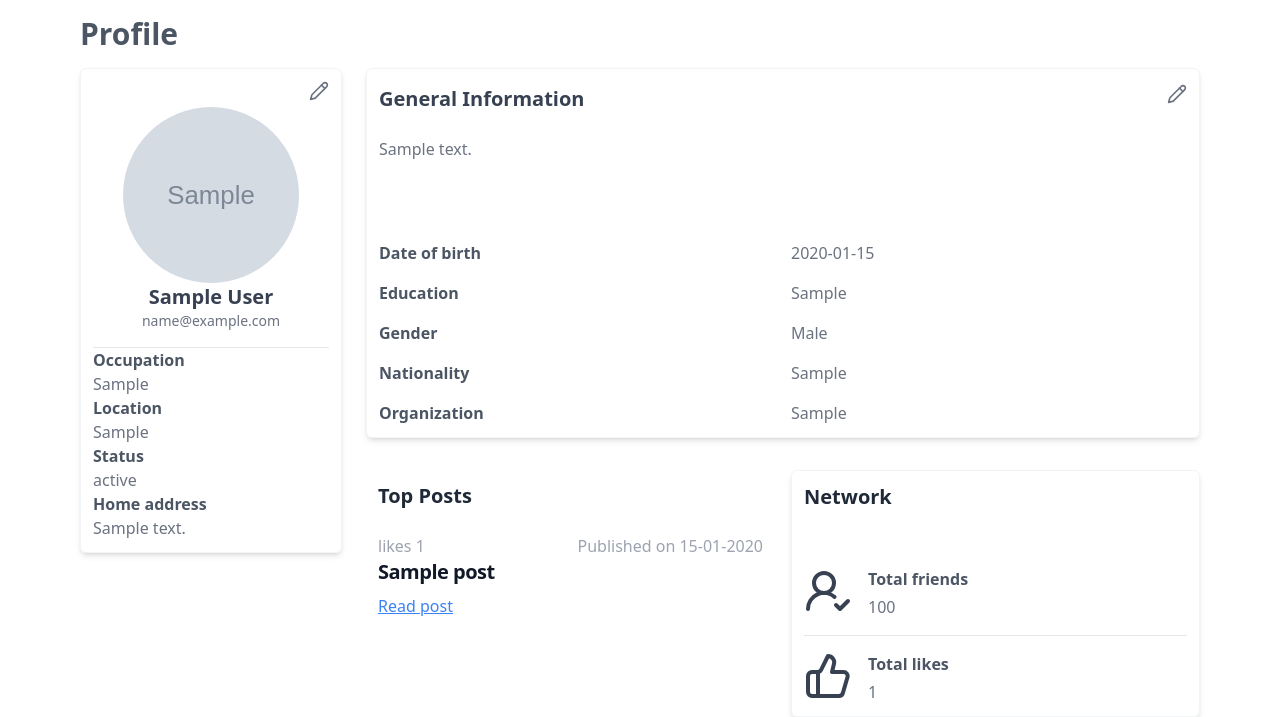
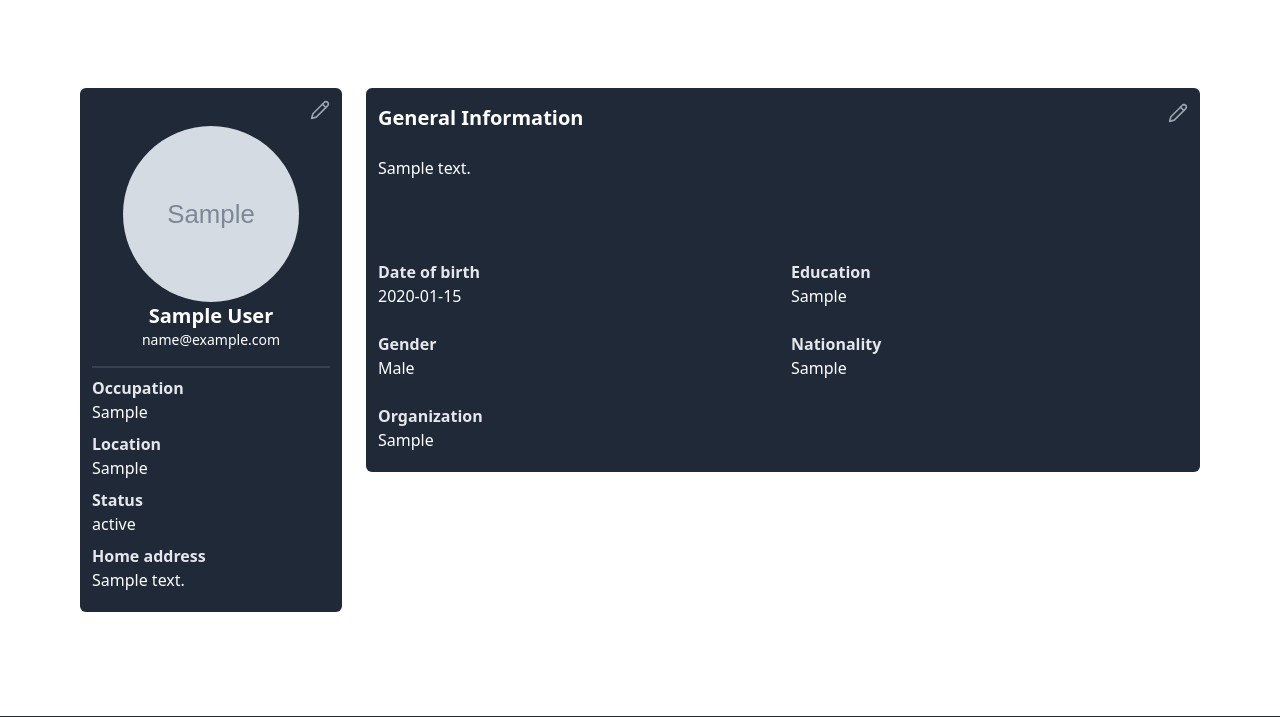
Before and after one commit to Shobhit-Mishra-02/Social-media-app, a Django app: page /social/profile/1/ in a window 1280 px wide. Shown: the part 84-801 px from the top of the page. Run offline with Django 4.2, Linux system fonts and the light colour scheme; a user stored in the database is signed in; tables that the repository leaves empty hold one stand-in row (values such as "Sample post"); grey boxes marked "Sample" are stand-in pictures; some libraries are stand-ins or nearby versions.

Commit message:
style: added style in profile page

```diff
--- a/home/forms.py
+++ b/home/forms.py
@@ -42,7 +42,7 @@ class GeneralInformationForm(ModelForm):
         widgets = {
             "about_me": Textarea(attrs={
                 "rows": "4",
-                "class": "block p-2.5 w-full text-sm text-gray-900 bg-gray-50 rounded-lg border border-gray-300 focus:ring-blue-500 focus:border-blue-500",
+                "class": COMMON_DESIGN,
                 "placeholder": "92 Miles Drive, Newark, NJ 07103, California, United States of America"
             }),
             "education": TextInput(attrs={
@@ -103,7 +103,7 @@ class PersonalInformationForm(ModelForm):
                 "placeholder": "New delhi, Delhi"
             }),
             "home_address": Textarea(attrs={
-                "class": "block p-2.5 w-full text-sm text-gray-900 bg-gray-50 rounded-lg border border-gray-300 focus:ring-blue-500 focus:border-blue-500",
+                "class": COMMON_DESIGN,
                 "placeholder": "92 Miles Drive, Newark, NJ 07103, California, United States of America",
                 "rows": "4"
             }),
--- a/templates/home/profile.html
+++ b/templates/home/profile.html
@@ -8,13 +8,12 @@ Profile
 
 {% block body %}
 
-<h2 class="text-3xl font-semibold text-gray-600 mb-4">Profile</h2>
+<h2 class="text-2xl text-white font-semibold ">Profile</h2>
 
-<div class="grid grid-cols-1 gap-4 lg:grid-cols-3 lg:gap-6 xl:grid-cols-4">
+<div class="grid grid-cols-1 pt-6 md:pt-10 gap-4 lg:grid-cols-3 lg:gap-6 xl:grid-cols-4">
     <div class="space-y-4 grid">
         <!-- profile left section -->
-        <div class="w-full border border-gray-100 h-fit rounded-md p-3 shadow-md">
-
+        <div class="w-full h-fit rounded-md p-3 bg-gray-800">
 
             {% if is_owner is False %}
             <div id="friend_request__container" class="pb-4"></div>
@@ -28,7 +27,7 @@ Profile
                         data-modal-toggle="crud-modal-personal_information">
                         <svg xmlns="http://www.w3.org/2000/svg" width="20" height="20" viewBox="0 0 24 24" fill="none"
                             stroke="currentColor" stroke-width="2" stroke-linecap="round" stroke-linejoin="round"
-                            class="lucide lucide-pencil stroke-gray-500 hover:stroke-gray-600 cursor-pointer">
+                            class="lucide lucide-pencil stroke-gray-400 hover:stroke-gray-600 cursor-pointer">
                             <path d="M17 3a2.85 2.83 0 1 1 4 4L7.5 20.5 2 22l1.5-5.5Z" />
                             <path d="m15 5 4 4" />
                         </svg>
@@ -53,25 +52,26 @@ Profile
                     </div>
                 </div>
                 <a href="{% url 'home:profile' user.id %}">
-                    <span id="per_info_display__full_name" class="text-xl font-semibold text-gray-700 mt-1">
+                    <span id="per_info_display__full_name" class="text-xl font-semibold text-white mt-1">
                         <div role="status" class="max-w-sm animate-pulse mt-2">
                             <div class="h-2.5 bg-gray-200 rounded-full  w-48 mb-4"></div>
                             <span class="sr-only">Loading...</span>
                         </div>
                     </span>
                 </a>
-                <span id="per_info_display__email" class="text-sm text-gray-500 mb-4">
+                <span id="per_info_display__email" class="text-sm text-white mb-4">
                     <div role="status" class="max-w-sm animate-pulse mt-2">
                         <div class="h-2.5 bg-gray-200 rounded-full  w-48 mb-4"></div>
                         <span class="sr-only">Loading...</span>
                     </div>
                 </span>
             </div>
-            <hr>
-            <div id="personal_information__container">
+            <hr class="border border-gray-700">
+
+            <div class="pt-2" id="personal_information__container">
                 <div id="per_info_display__message"></div>
                 <div id="per_info_display__occupation" class="mt-2">
-                    <div class="text-gray-500">
+                    <div class="text-white">
                         <div role="status" class="max-w-sm animate-pulse mt-2">
                             <div class="h-2 bg-gray-200 rounded-full max-w-[360px] mb-2.5"></div>
                             <div class="h-2 bg-gray-200 rounded-full mb-2.5"></div>
@@ -117,18 +117,17 @@ Profile
         </div>
     </div>
     <!-- profile right section -->
-    <div class="w-full lg:col-span-2 xl:col-span-3">
-        <div class="w-full border border-gray-100 h-fit rounded-md p-3 shadow-md">
+    <div class="w-full lg:col-span-2 xl:col-span-3 ">
+        <div class="w-full bg-gray-800 h-fit rounded-md p-3 text-white">
             <div class="flex justify-between items-center align-baseline">
-                <h3 class="text-xl font-semibold text-gray-700 mt-1">General Information</h3>
-
+                <h3 class="text-xl font-semibold mt-1">General Information</h3>
                 {% if is_owner %}
                 <span>
                     <button id="generalInformationEditBtn" data-modal-target="crud-modal-general_information"
                         data-modal-toggle="crud-modal-general_information">
                         <svg xmlns="http://www.w3.org/2000/svg" width="20" height="20" viewBox="0 0 24 24" fill="none"
                             stroke="currentColor" stroke-width="2" stroke-linecap="round" stroke-linejoin="round"
-                            class="lucide lucide-pencil stroke-gray-500 hover:stroke-gray-600 cursor-pointer">
+                            class="lucide lucide-pencil stroke-gray-400 hover:stroke-gray-600 cursor-pointer">
                             <path d="M17 3a2.85 2.83 0 1 1 4 4L7.5 20.5 2 22l1.5-5.5Z" />
                             <path d="m15 5 4 4" />
                         </svg>
@@ -138,7 +137,7 @@ Profile
 
             </div>
             <div id="gen_info_display__message"></div>
-            <div id="gen_info_display__about_me" class="mt-6 text-gray-500">
+            <div id="gen_info_display__about_me" class="mt-6 text-white">
                 <div role="status" class="w-full animate-pulse">
                     <div class="h-2 bg-gray-200 rounded-full max-w-[60%] mb-2.5"></div>
                     <div class="h-2 bg-gray-200 rounded-full max-w-[70%] mb-2.5"></div>
@@ -189,7 +188,7 @@ Profile
         </div>
 
         <div class="grid grid-cols-1 xl:grid-cols-4 xl:gap-4 mt-8">
-            <div class="w-full h-fit rounded-md p-3 xl:col-span-2">
+            <div class="hidden w-full h-fit rounded-md p-3 xl:col-span-2">
                 <h3 class="text-xl font-semibold text-gray-800 mb-6">Top Posts</h3>
                 <div class="divide-y">
 
@@ -221,7 +220,7 @@ Profile
                     {% endif %}
                 </div>
             </div>
-            <div class="w-full border border-gray-100 h-fit rounded-md p-3 shadow-md xl:col-span-2">
+            <div class="hidden w-full border border-gray-100 h-fit rounded-md p-3 shadow-md xl:col-span-2">
                 <h3 class="text-xl font-semibold text-gray-800 mb-6">Network</h3>
                 <div class="divide-y">
                     <div class="flex justify-start gap-4 flex-row pt-8 pb-4">
@@ -268,12 +267,12 @@ Profile
     class="hidden overflow-y-auto overflow-x-hidden fixed top-0 right-0 left-0 z-50 justify-center items-center w-full md:inset-0 h-[calc(100%-1rem)] max-h-full">
     <div class="relative p-4 w-full max-w-md max-h-full">
         <!-- Modal content -->
-        <div class="relative bg-white rounded-lg shadow">
+        <div class="relative bg-gray-800 rounded-lg shadow">
             <!-- Modal header -->
-            <div class="flex items-center justify-between p-4 md:p-5 border-b rounded-t">
-                <h3 class="text-lg font-semibold text-gray-900">Add Personal Information</h3>
+            <div class="flex items-center justify-between p-4 md:p-5 border-b border-gray-700 rounded-t">
+                <h3 class="text-lg font-semibold text-white">Add Personal Information</h3>
                 <button type="button"
-                    class="text-gray-400 bg-transparent hover:bg-gray-200 hover:text-gray-900 rounded-lg text-sm w-8 h-8 ms-auto inline-flex justify-center items-center"
+                    class="text-gray-400 bg-transparent hover:bg-gray-600 hover:text-gray-300 rounded-lg text-sm w-8 h-8 ms-auto inline-flex justify-center items-center"
                     data-modal-toggle="crud-modal-personal_information">
                     <svg class="w-3 h-3" aria-hidden="true" xmlns="http://www.w3.org/2000/svg" fill="none"
                         viewBox="0 0 14 14">
@@ -287,63 +286,63 @@ Profile
             <form id="personalInformationForm" class="p-4 md:p-5" method="POST" enctype="multipart/form-data">
                 {% csrf_token %}
                 <div id="personalInfo_image" class="flex justify-center align-middle items-center"></div>
-                <div class="grid gap-4 mb-4 grid-cols-2">
+                <div class="grid gap-4 mb-4 grid-cols-2 text-white">
                     <div class="flex items-center justify-center col-span-2 py-2">
                         <label for="{{ personal_information_form.profile_pic.id_for_label }}"
-                            class="flex flex-col items-center justify-center w-full h-28 border-2 border-gray-300 border-dashed rounded-lg cursor-pointer bg-gray-50">
+                            class="flex flex-col items-center justify-center w-full h-28 border-2 border-gray-400 border-dashed rounded-lg cursor-pointer bg-gray-700">
                             <div class="flex flex-col items-center justify-center pt-5 pb-6">
-                                <svg class="w-8 h-8 mb-4 text-gray-500 " aria-hidden="true"
+                                <svg class="w-8 h-8 mb-4 text-gray-200 " aria-hidden="true"
                                     xmlns="http://www.w3.org/2000/svg" fill="none" viewBox="0 0 20 16">
                                     <path stroke="currentColor" stroke-linecap="round" stroke-linejoin="round"
                                         stroke-width="2"
                                         d="M13 13h3a3 3 0 0 0 0-6h-.025A5.56 5.56 0 0 0 16 6.5 5.5 5.5 0 0 0 5.207 5.021C5.137 5.017 5.071 5 5 5a4 4 0 0 0 0 8h2.167M10 15V6m0 0L8 8m2-2 2 2" />
                                 </svg>
-                                <p class="mb-2 text-sm text-gray-500 "><span class="font-semibold">Click to upload
+                                <p class="mb-2 text-sm text-gray-200 "><span class="font-semibold">Click to upload
                                         profile pic</span> or drag and drop</p>
-                                <p class="text-xs text-gray-500 ">SVG, PNG, JPG or GIF (MAX. 800x400px)</p>
+                                <p class="text-xs text-gray-200 ">SVG, PNG, JPG or GIF (MAX. 800x400px)</p>
                             </div>
                             {{ personal_information_form.profile_pic }}
                         </label>
                     </div>
                     <div class="col-span-2 sm:col-span-1">
                         <label for="{{ personal_information_form.first_name.id_for_label }}"
-                            class="block mb-2 text-sm font-medium text-gray-900">First name</label>
+                            class="block mb-2 text-sm font-medium ">First name</label>
                         {{ personal_information_form.first_name }}
                     </div>
                     <div class="col-span-2 sm:col-span-1">
                         <label for="{{ personal_information_form.last_name.id_for_label }}"
-                            class="block mb-2 text-sm font-medium text-gray-900">Last Name</label>
+                            class="block mb-2 text-sm font-medium ">Last Name</label>
                         {{ personal_information_form.last_name }}
                     </div>
                     <div class="col-span-2">
                         <label for="{{ personal_information_form.status.id_for_label }}"
-                            class="block mb-2 text-sm font-medium text-gray-900">Status</label>
+                            class="block mb-2 text-sm font-medium ">Status</label>
                         {{ personal_information_form.status }}
                     </div>
                     <div class="col-span-2">
                         <label for="{{ personal_information_form.occupation.id_for_label }}"
-                            class="block mb-2 text-sm font-medium text-gray-900">Occupation</label>
+                            class="block mb-2 text-sm font-medium ">Occupation</label>
                         {{ personal_information_form.occupation }}
                     </div>
                     <div class="col-span-2">
                         <label for="{{ personal_information_form.location.id_for_label }}"
-                            class="block mb-2 text-sm font-medium text-gray-900">Location</label>
+                            class="block mb-2 text-sm font-medium ">Location</label>
                         {{ personal_information_form.location }}
                     </div>
 
                     <div class="col-span-2">
                         <label for="{{ personal_information_form.home_address.id_for_label }}"
-                            class="block mb-2 text-sm font-medium text-gray-900">Home address</label>
+                            class="block mb-2 text-sm font-medium ">Home address</label>
                         {{ personal_information_form.home_address }}
                     </div>
                     <div class="col-span-2">
                         <label for="{{ personal_information_form.phone_number.id_for_label }}"
-                            class="block mb-2 text-sm font-medium text-gray-900">Phone number</label>
+                            class="block mb-2 text-sm font-medium ">Phone number</label>
                         {{ personal_information_form.phone_number }}
                     </div>
                 </div>
                 <button type="submit"
-                    class="text-white inline-flex items-center bg-blue-700 hover:bg-blue-800 focus:ring-4 focus:outline-none focus:ring-blue-300 font-medium rounded-lg text-sm px-5 py-2.5 text-center">
+                    class="text-white bg-blue-700 hover:bg-blue-800 focus:ring-4 focus:outline-none focus:ring-blue-300 font-medium rounded-lg text-sm px-5 py-2.5 text-center">
                     Update details
                 </button>
             </form>
@@ -354,14 +353,14 @@ Profile
 <!-- General Information form  -->
 <div id="crud-modal-general_information" tabindex="-1" aria-hidden="true"
     class="hidden overflow-y-auto overflow-x-hidden fixed top-0 right-0 left-0 z-50 justify-center items-center w-full md:inset-0 h-[calc(100%-1rem)] max-h-full">
-    <div class="relative p-4 w-full max-w-md max-h-full">
+    <div class="relative p-4 w-full max-w-md max-h-full ">
         <!-- Modal content -->
-        <div class="relative bg-white rounded-lg shadow">
+        <div class="relative rounded-lg bg-gray-800">
             <!-- Modal header -->
-            <div class="flex items-center justify-between p-4 md:p-5 border-b rounded-t">
-                <h3 class="text-lg font-semibold text-gray-900">Add General Information</h3>
+            <div class="flex items-center justify-between p-4 md:p-5 border-b border-gray-700 rounded-t">
+                <h3 class="text-lg font-semibold ">Add General Information</h3>
                 <button type="button"
-                    class="text-gray-400 bg-transparent hover:bg-gray-200 hover:text-gray-900 rounded-lg text-sm w-8 h-8 ms-auto inline-flex justify-center items-center"
+                    class="text-gray-400 bg-transparent hover:bg-gray-600 hover:text-gray-300 rounded-lg text-sm w-8 h-8 ms-auto inline-flex justify-center items-center"
                     data-modal-toggle="crud-modal-general_information">
                     <svg class="w-3 h-3" aria-hidden="true" xmlns="http://www.w3.org/2000/svg" fill="none"
                         viewBox="0 0 14 14">
@@ -377,33 +376,33 @@ Profile
                 <div class="grid gap-4 mb-4 grid-cols-2">
                     <div class="col-span-2">
                         <label for="{{general_information_form.about_me.id_for_label}}"
-                            class="block mb-2 text-sm font-medium text-gray-900">About me</label>
+                            class="block mb-2 text-sm font-medium ">About me</label>
                         {{ general_information_form.about_me }}
                     </div>
                     <div class="col-span-2">
                         <label for="{{ general_information_form.education.id_for_label}}"
-                            class="block mb-2 text-sm font-medium text-gray-900">Education</label>
+                            class="block mb-2 text-sm font-medium ">Education</label>
                         {{ general_information_form.education }}
                     </div>
                     <div class="col-span-2">
                         <label for="{{ general_information_form.organization.id_for_label }}"
-                            class="block mb-2 text-sm font-medium text-gray-900">Organization</label>
+                            class="block mb-2 text-sm font-medium ">Organization</label>
                         {{ general_information_form.organization }}
                     </div>
                     <div class="col-span-2">
                         <label for="{{ general_information_form.gender.id_for_label }}"
-                            class="block mb-2 text-sm font-medium text-gray-900">Select gender</label>
+                            class="block mb-2 text-sm font-medium ">Select gender</label>
                         {{ general_information_form.gender }}
                     </div>
 
                     <div class="col-span-2">
                         <label for="{{ general_information_form.nationality.id_for_label }}"
-                            class="block mb-2 text-sm font-medium text-gray-900">Nationality</label>
+                            class="block mb-2 text-sm font-medium ">Nationality</label>
                         {{ general_information_form.nationality }}
                     </div>
                     <div class="col-span-2">
                         <label for="{{ general_information_form.date_of_birth.id_for_label }}"
-                            class="block mb-2 text-sm font-medium text-gray-900">Birthday</label>
+                            class="block mb-2 text-sm font-medium ">Birthday</label>
                         {{ general_information_form.date_of_birth }}
                     </div>
                 </div>
@@ -473,11 +472,13 @@ Profile
         mapper.forEach(key => {
             if (data[key]) {
                 template += `
-                <span class="text-gray-600 font-semibold">
-                    ${data[key] ? key[0].toUpperCase() + key.split("_").join(" ").slice(1) : ""}
-                </span>
-                <div class="text-gray-500">
-                    ${data[key] ? data[key] : ""}
+                <div>
+                    <span class="text-gray-200 font-semibold">
+                        ${data[key] ? key[0].toUpperCase() + key.split("_").join(" ").slice(1) : ""}
+                    </span>
+                    <div class="text-white pb-2">
+                        ${data[key] ? data[key] : ""}
+                    </div>
                 </div>
                 `
             }
@@ -529,18 +530,18 @@ Profile
                     let { friend_request } = data
 
                     // if the request never existed in the database
-                    if(!friend_request){
+                    if (!friend_request) {
                         displayMakeFriendBtn()
                         return;
                     }
 
                     // if the request has been resolved, by declining it.
-                    if(!friend_request.pending_status && friend_request.declined_status){
+                    if (!friend_request.pending_status && friend_request.declined_status) {
                         displayMakeFriendBtn()
                     }
 
                     // if the request is in progress
-                    if(friend_request.pending_status){
+                    if (friend_request.pending_status) {
                         displayCancelFriendRequestBtn(friend_request.id)
                     }
                 })
```
